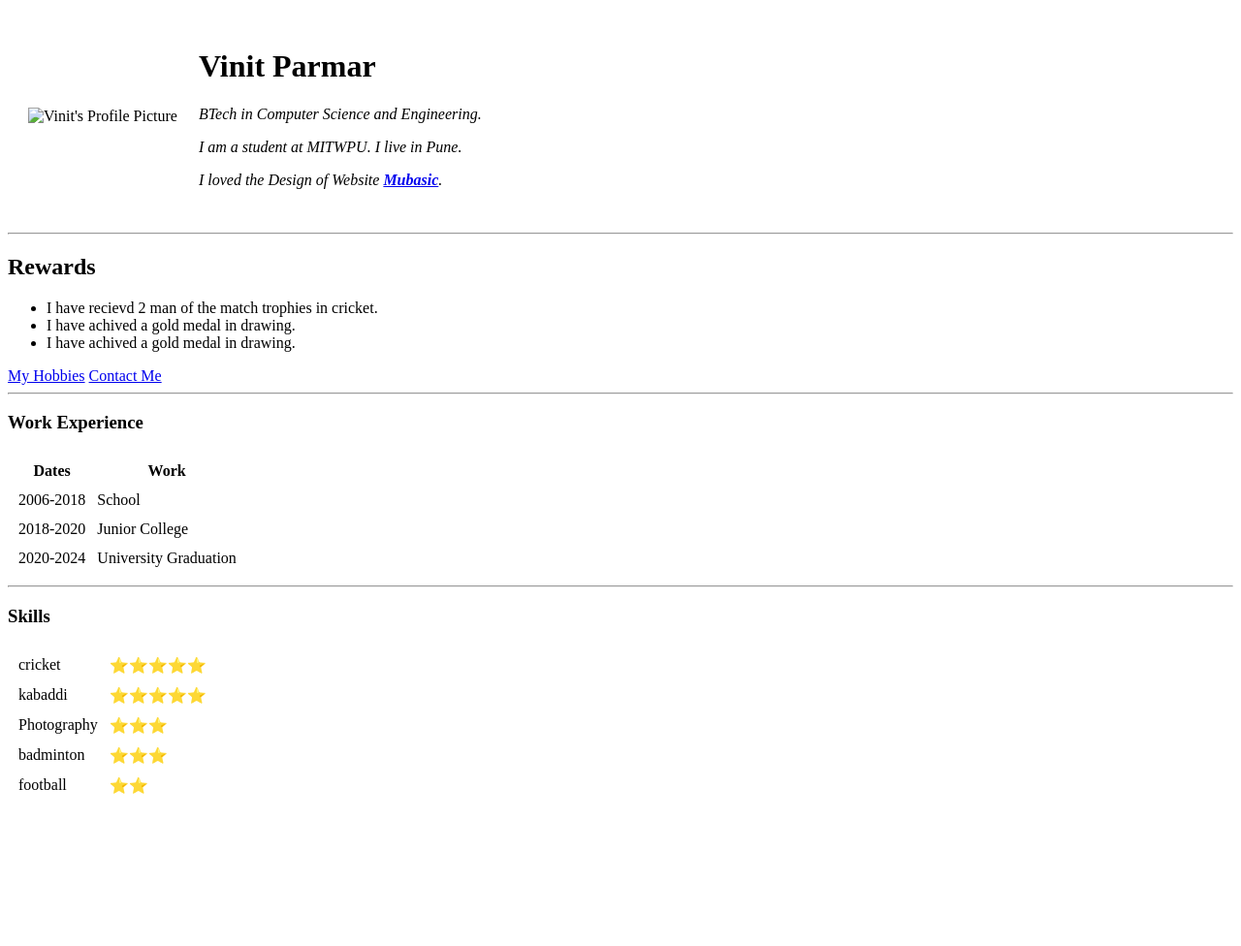
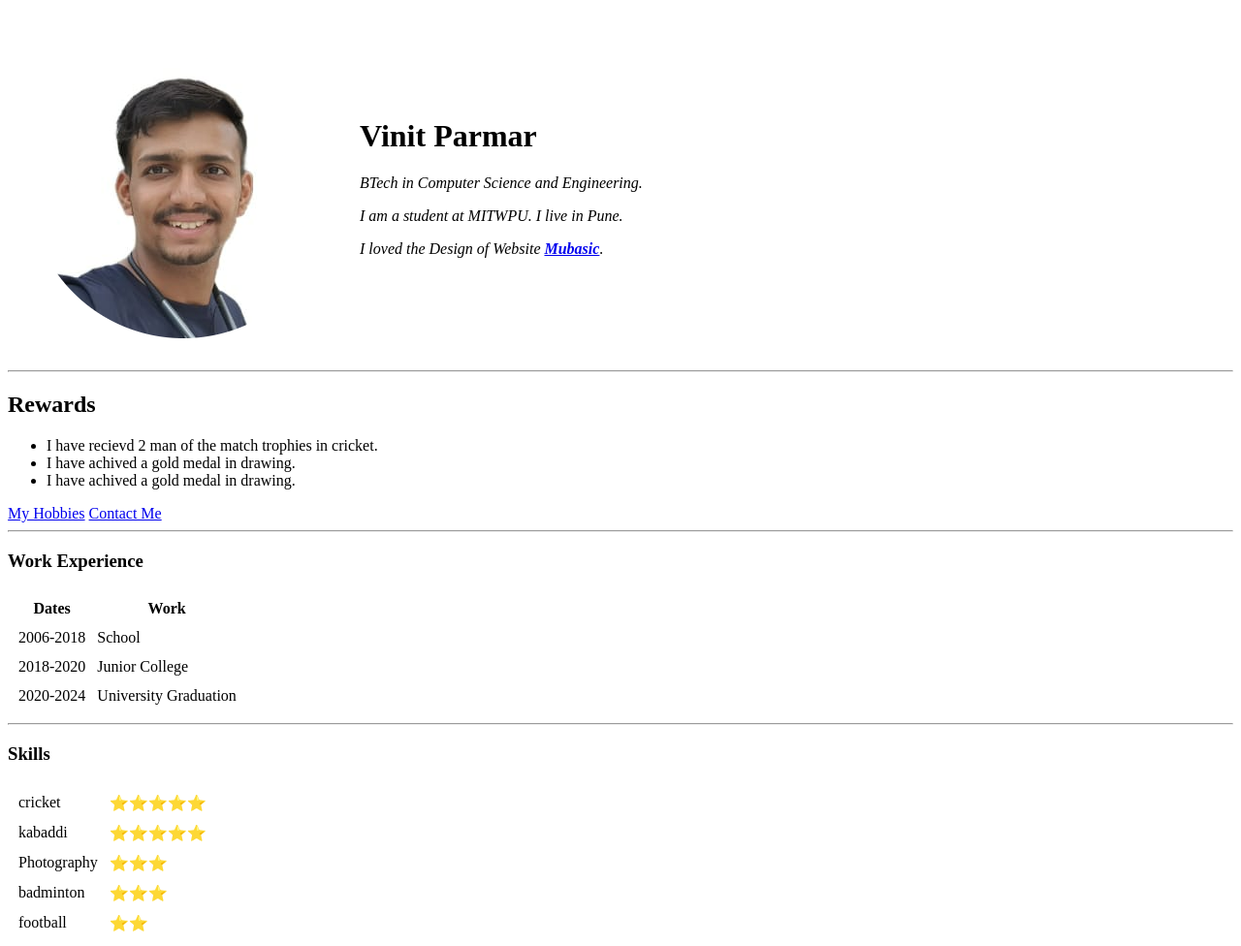
Before and after one commit to Vinit-Parmar/cv, a plain HTML site: page index.html in a window 1280 px wide. Shown: the whole page at 97% size. Before the commit the page ends 839 px from the top, so only its background shows below. Drawn offline with Linux system fonts and the light colour scheme.

Commit message:
Update the link of the image

```diff
--- a/index.html
+++ b/index.html
@@ -7,7 +7,7 @@
    <body>
      <table cellspacing='20'>
        <tr>
-         <td><img src="HTML Personal-Site/vinit-modified.png"   alt="Vinit's Profile Picture"></td>
+         <td><img src="images/vinit-modified.png"   alt="Vinit's Profile Picture"></td>
          <td><h1>Vinit Parmar</h1>
          <p><em>BTech in Computer Science and Engineering.</em></p>
          <p><em>I am a student at MITWPU. I live in Pune.</em></p>
```
